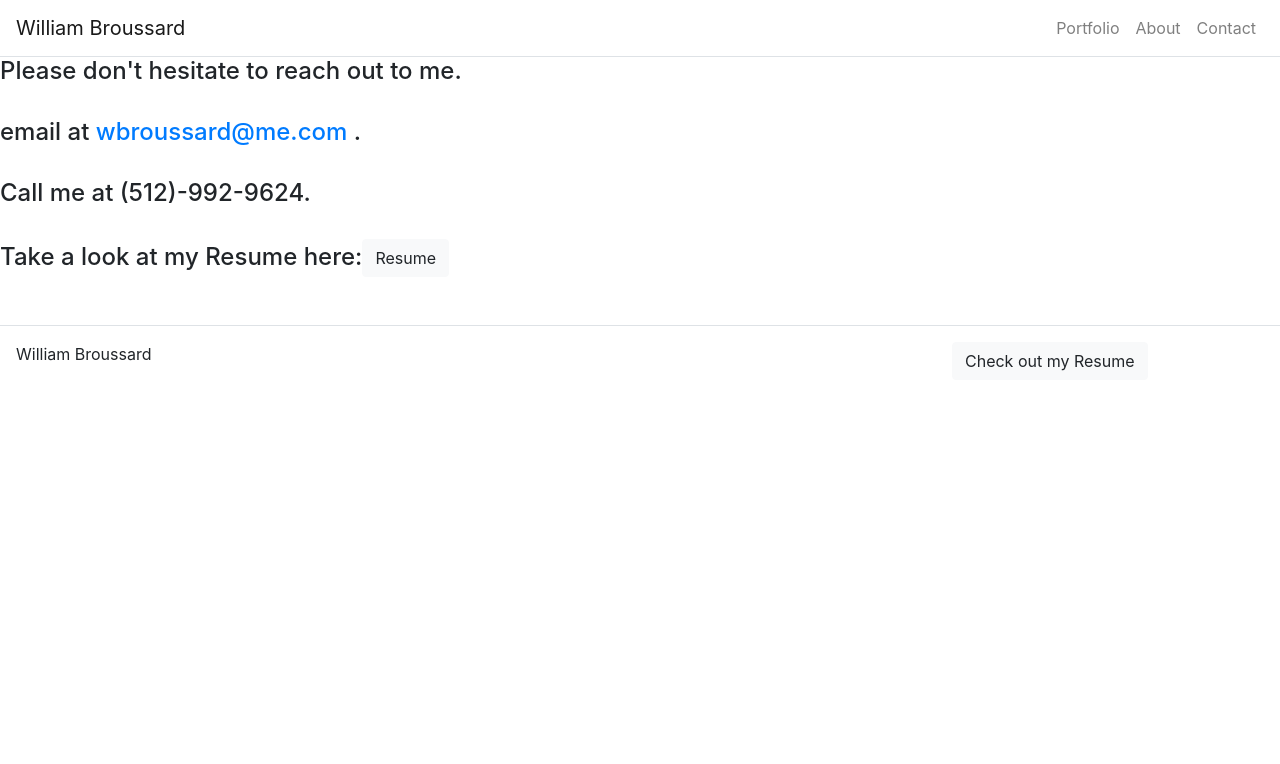
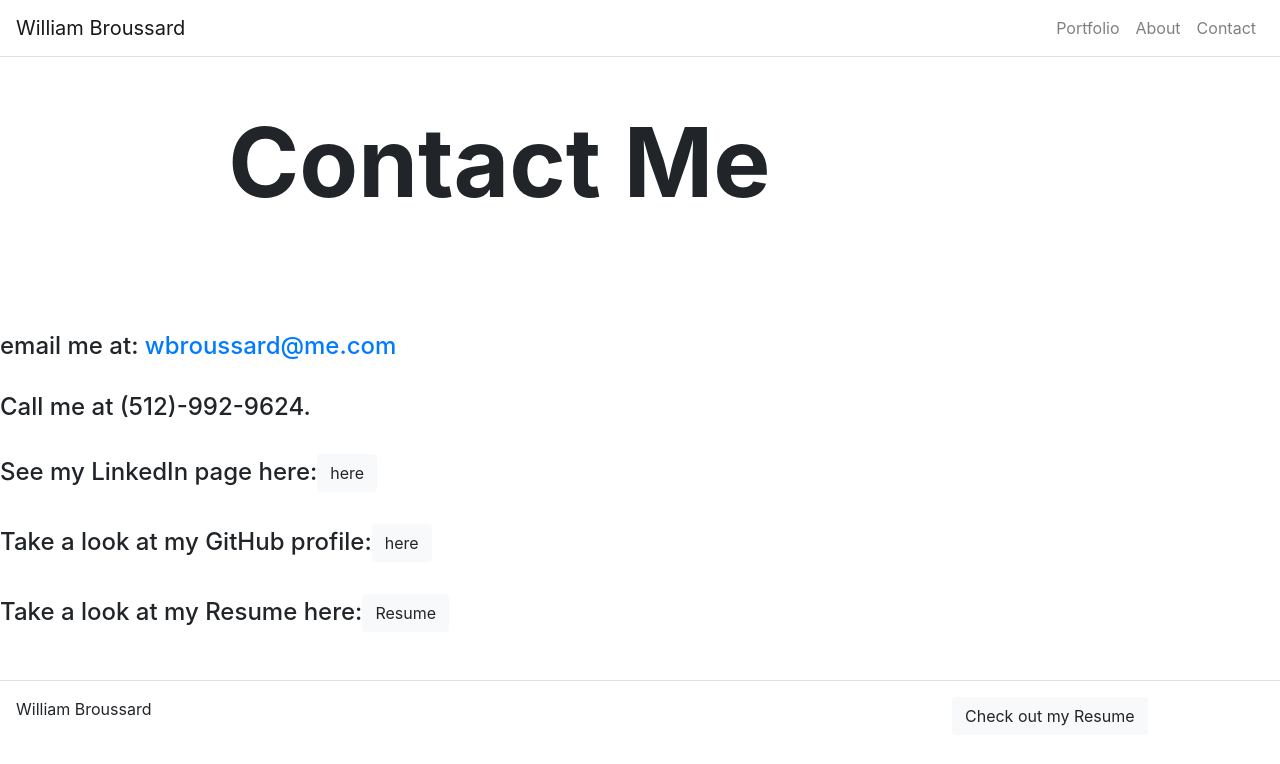
Before and after one commit to Karsus7/React_Portfolio, a React (Create React App) app: page /contact in a window 1280 px wide. Shown: the top 764 px of the page. Built offline with nearby package versions, Linux system fonts and the light colour scheme.

Commit message:
all basic requirements met, add style and more details

```diff
--- a/src/components/Footer.js
+++ b/src/components/Footer.js
@@ -2,6 +2,9 @@ import React from 'react';
 import Container from 'react-bootstrap/Container';
 import Row from 'react-bootstrap/Row';
 import Col from 'react-bootstrap/Col';
+
+import resume from "../assets/images/William_Broussard_Resume.pdf"
+
 
 function Footer() {
 
@@ -13,7 +16,7 @@ function Footer() {
                         William Broussard
                     </Col>
                     <Col className="p-0" md={3} sm={12}>
-                    <a href="src\assets\images\William_Broussard_Resume.pdf" target="_blank" class="btn btn-light">Check out my Resume</a>
+                    <a href={resume} target="_blank" class="btn btn-light">Check out my Resume</a>
                     </Col>
                 </Row>
             </Container>
--- a/src/pages/ContactPage.js
+++ b/src/pages/ContactPage.js
@@ -1,17 +1,16 @@
 import React from "react"
+import Hero from '../components/Hero';
 
+import resume from "../assets/images/William_Broussard_Resume.pdf"
 
-function Contact() {
+function Contact(props) {
 
     return (
         <div>
-        <div className="center">
-                <h4 className="card-text">
-                    Please don't hesitate to reach out to me.
-            </h4>
+            <Hero title={props.title} subTitle={props.subTitle} />
             <br />
             <h4>
-                    email at <a href="mailto:wbroussard@me.com">wbroussard@me.com</a> .
+                email me at: <a href="mailto:wbroussard@me.com">wbroussard@me.com</a>
             </h4>
             <br />
             <h4>
@@ -19,11 +18,19 @@ function Contact() {
             </h4>
             <br />
             <h4>
+                See my LinkedIn page here:
+                <a href="https://www.linkedin.com/in/william-broussard-071476105/"class="btn btn-light"> here</a>
+            </h4>
+            <br />
+            <h4>
+                Take a look at my GitHub profile:
+                <a href="https://github.com/Karsus7"class="btn btn-light"> here</a>
+            </h4>
+            <br />
+            <h4>
                 Take a look at my Resume here:
-                <a href="images\William Broussard Resume.com.microsoft.word.openxmlformats.wordprocessingml.document.com.
-                microsoft.word.openxmlformats.w.pdf" target="_blank" class="btn btn-light">Resume</a>
+                <a href={resume} target="_blank" class="btn btn-light">Resume</a>
             </h4>
-            </div>
         </div>
     )
 }
```
Lines whose indentation alone changed are shown as unchanged.
